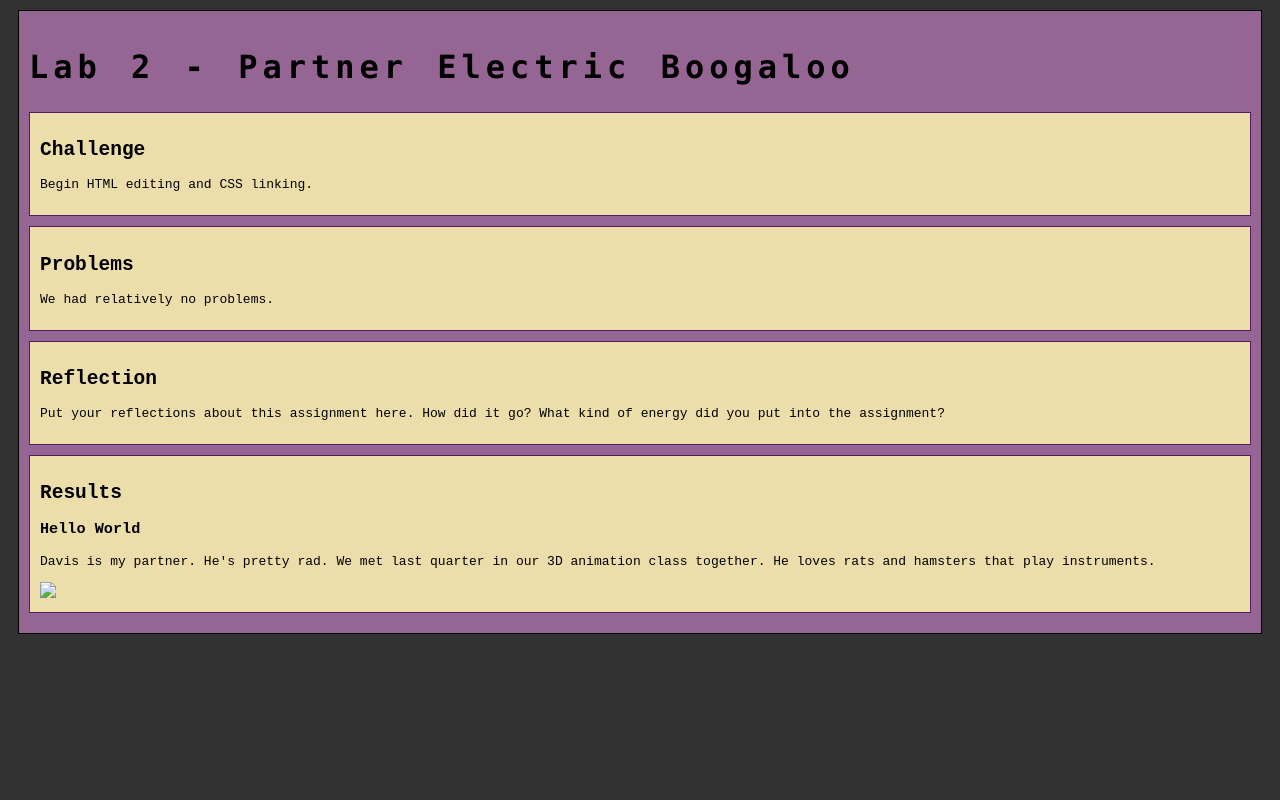
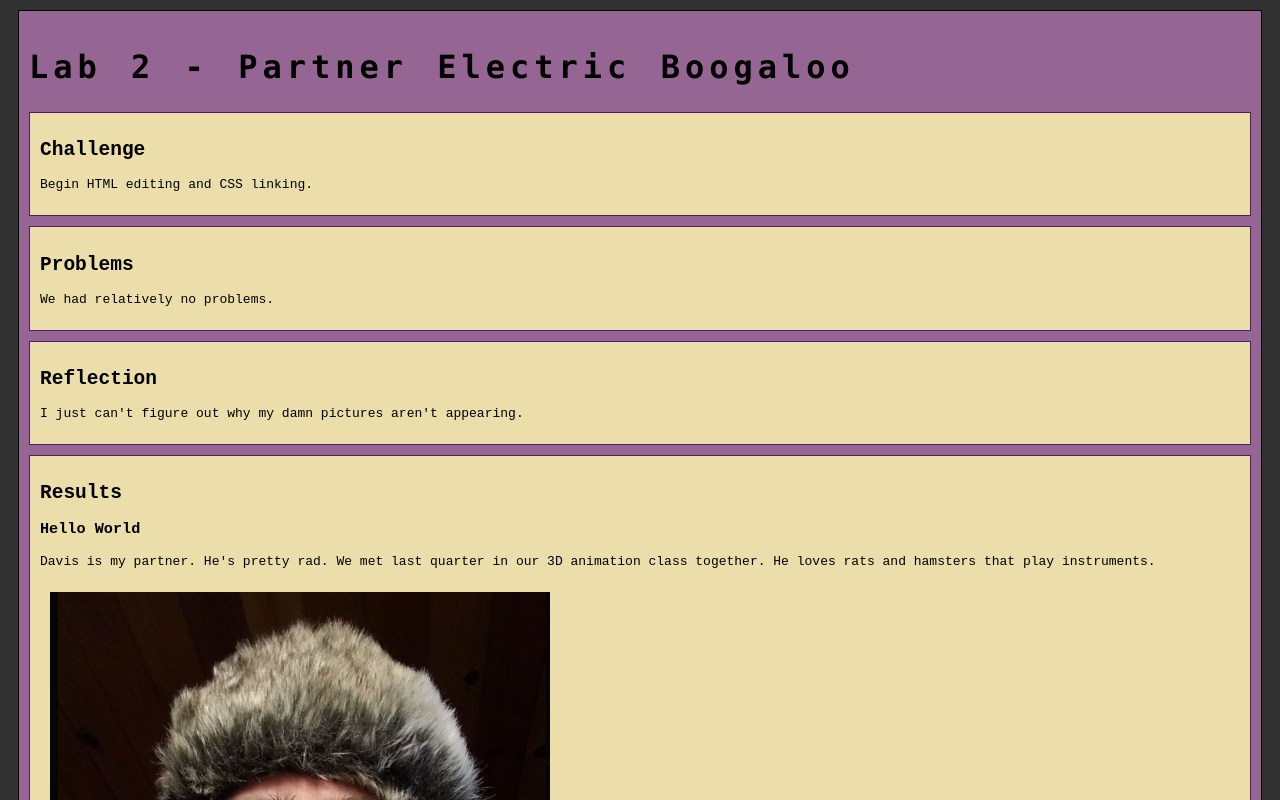
Before and after one commit to AlexaDawn/art101a, a plain HTML site: page lab2/index.html in a window 1280 px wide. Shown: the top 800 px of the page. Drawn offline with nearby package versions, Linux system fonts and the light colour scheme.

Commit message:
Moved Davis pic to img folder in lab3

```diff
--- a/lab2/css/lab.css
+++ b/lab2/css/lab.css
@@ -7,3 +7,8 @@
     border: solid 1px #551b5a;
     background-color: #ebdeab;
   }
+
+  .partner {
+    margin: 10px;
+    max-width: 500px;
+  }
--- a/lab2/index.html
+++ b/lab2/index.html
@@ -36,15 +36,17 @@
 
 			<div class="minor-section">
 					<h2>Reflection</h2>
-					<p>Put your reflections about this assignment here. How did it go? What kind of energy did you put into the assignment? </p>
+					<p> I just can't figure out why my damn pictures aren't appearing. </p>
 			</div>
 
 			<div class="minor-section">
 					<h2>Results</h2>
 					<h3>Hello World</h3>
 					<p>Davis is my partner. He's pretty rad. We met last quarter in our 3D animation class together. He loves rats and hamsters that play instruments.</p>
-					<img src="./img/davis.png">
-					<div id="output"></div>
+					<img id="pic1" class="partner" src="img/davis.png" alt="Davis">
+					<div id="output">
+
+					</div>
 			</div>
 		</section>
 		<nav id="links">
```
Also changed, not shown: lab2/img/davis.png (renamed from img/davis.png).
